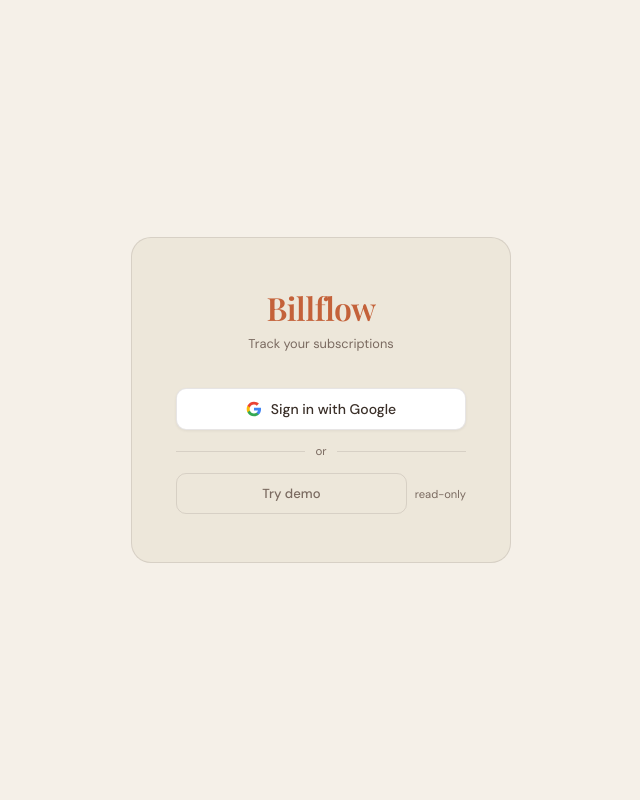
After one commit to joefarrelly/billflow, a Flask app: page /login in a window 1280 px wide. The commit adds this page. Shown: the whole page, without its empty margins (319-959 px from the left). Run offline with Flask 3, Linux system fonts and the light colour scheme; parts of the project's set-up code (start-up, migrations or seed data) failed here and were passed over.

Commit message:
Require login, add demo user, remove anonymous mode
- Unauthenticated / redirects to new /login page
- /auth/demo logs in as demo@billflow.app (seeded at startup)
- Write routes return 403 for demo account
- Remove localStorage-based anonymous mode and /api/migrate
- Replace browser alert/confirm with inline modal errors and confirm modal

```diff
--- a/app.py
+++ b/app.py
@@ -6,6 +6,8 @@ from flask_login import LoginManager, login_user, logout_user, current_user
 from models import db, User, Subscription
 
 app = Flask(__name__)
+
+DEMO_EMAIL = "demo@billflow.app"
 _db_url = os.environ.get("DATABASE_URL")
 if not _db_url:
     raise RuntimeError(
@@ -46,7 +48,16 @@ def load_user(user_id):
 
 @app.route("/")
 def index():
-    return render_template("index.html")
+    if not current_user.is_authenticated:
+        return redirect(url_for("login"))
+    return render_template("index.html", email=current_user.email)
+
+
+@app.route("/login")
+def login():
+    if current_user.is_authenticated:
+        return redirect(url_for("index"))
+    return render_template("login.html")
 
 
 @app.route("/auth/google")
@@ -90,10 +101,19 @@ def auth_callback():
     return redirect(url_for("index"))
 
 
+@app.route("/auth/demo")
+def auth_demo():
+    user = User.query.filter_by(email=DEMO_EMAIL).first()
+    if not user:
+        return "Demo user not found", 500
+    login_user(user, remember=True)
+    return redirect(url_for("index"))
+
+
 @app.route("/logout")
 def logout():
     logout_user()
-    return redirect(url_for("index"))
+    return redirect(url_for("login"))
 
 
 @app.route("/api/me")
@@ -119,6 +139,8 @@ def list_subs():
 def create_sub():
     if not current_user.is_authenticated:
         return jsonify({"error": "not authenticated"}), 401
+    if current_user.email == DEMO_EMAIL:
+        return jsonify({"error": "demo account is read-only"}), 403
     data = request.get_json(force=True)
     sub = Subscription(
         user_id=current_user.id,
@@ -140,6 +162,8 @@ def create_sub():
 def update_sub(sub_id):
     if not current_user.is_authenticated:
         return jsonify({"error": "not authenticated"}), 401
+    if current_user.email == DEMO_EMAIL:
+        return jsonify({"error": "demo account is read-only"}), 403
     sub = Subscription.query.filter_by(
         id=sub_id, user_id=current_user.id
     ).first_or_404()
@@ -161,6 +185,8 @@ def update_sub(sub_id):
 def delete_sub(sub_id):
     if not current_user.is_authenticated:
         return jsonify({"error": "not authenticated"}), 401
+    if current_user.email == DEMO_EMAIL:
+        return jsonify({"error": "demo account is read-only"}), 403
     sub = Subscription.query.filter_by(
         id=sub_id, user_id=current_user.id
     ).first_or_404()
@@ -193,39 +219,75 @@ def save_settings():
     return jsonify(current_user.get_settings())
 
 
-@app.route("/api/migrate", methods=["POST"])
-def migrate():
-    if not current_user.is_authenticated:
-        return jsonify({"error": "not authenticated"}), 401
-    existing = Subscription.query.filter_by(user_id=current_user.id).count()
-    if existing > 0:
-        subs = (
-            Subscription.query.filter_by(user_id=current_user.id)
-            .order_by(Subscription.day)
-            .all()
-        )
-        return jsonify([s.to_dict() for s in subs])
-    for data in request.get_json(force=True) or []:
-        db.session.add(
-            Subscription(
-                user_id=current_user.id,
-                name=data["name"],
-                amount=float(data["amount"]),
-                frequency=data["freq"],
-                day=int(data.get("day", 1)),
-                start_month=int(data.get("startMonth", 0)),
-                category=data.get("category", "other"),
-                color=data.get("color", "#888"),
-                icon=data.get("icon"),
-            )
-        )
-    db.session.commit()
-    subs = (
-        Subscription.query.filter_by(user_id=current_user.id)
-        .order_by(Subscription.day)
-        .all()
-    )
-    return jsonify([s.to_dict() for s in subs])
+def seed_demo_user():
+    with app.app_context():
+        user = User.query.filter_by(email=DEMO_EMAIL).first()
+        if not user:
+            user = User(email=DEMO_EMAIL)
+            db.session.add(user)
+            db.session.flush()
+            demo_subs = [
+                Subscription(
+                    user_id=user.id,
+                    name="Netflix",
+                    amount=4.99,
+                    frequency="monthly",
+                    day=3,
+                    start_month=0,
+                    category="entertainment",
+                    color="#C4623A",
+                    icon="https://www.google.com/s2/favicons?domain=netflix.com&sz=64",
+                ),
+                Subscription(
+                    user_id=user.id,
+                    name="Spotify",
+                    amount=9.99,
+                    frequency="monthly",
+                    day=8,
+                    start_month=0,
+                    category="entertainment",
+                    color="#C4623A",
+                    icon="https://www.google.com/s2/favicons?domain=spotify.com&sz=64",
+                ),
+                Subscription(
+                    user_id=user.id,
+                    name="iCloud",
+                    amount=0.99,
+                    frequency="monthly",
+                    day=15,
+                    start_month=0,
+                    category="other",
+                    color="#C4623A",
+                    icon="https://www.google.com/s2/favicons?domain=icloud.com&sz=64",
+                ),
+                Subscription(
+                    user_id=user.id,
+                    name="Council Tax",
+                    amount=180.0,
+                    frequency="monthly",
+                    day=1,
+                    start_month=0,
+                    category="utilities",
+                    color="#C4623A",
+                    icon=None,
+                ),
+                Subscription(
+                    user_id=user.id,
+                    name="Amazon Prime",
+                    amount=95.0,
+                    frequency="annual",
+                    day=14,
+                    start_month=2,
+                    category="entertainment",
+                    color="#C4623A",
+                    icon="https://www.google.com/s2/favicons?domain=amazon.co.uk&sz=64",
+                ),
+            ]
+            db.session.add_all(demo_subs)
+            db.session.commit()
+
+
+seed_demo_user()
 
 
 if __name__ == "__main__":
--- /dev/null
+++ b/templates/login.html
@@ -0,0 +1,136 @@
+<!DOCTYPE html>
+<html lang="en">
+<head>
+  <meta charset="UTF-8">
+  <meta name="viewport" content="width=device-width, initial-scale=1.0">
+  <title>Billflow</title>
+  <link rel="preconnect" href="https://fonts.googleapis.com">
+  <link rel="preconnect" href="https://fonts.gstatic.com" crossorigin>
+  <link href="https://fonts.googleapis.com/css2?family=DM+Sans:wght@400;500;600&family=Playfair+Display:wght@600&display=swap" rel="stylesheet">
+  <style>
+    *, *::before, *::after { box-sizing: border-box; margin: 0; padding: 0; }
+    :root {
+      --bg: #F5F0E8;
+      --surface: #EDE7DA;
+      --ink: #3A2F28;
+      --ink-muted: #7A6A60;
+      --accent: #C4623A;
+      --accent-light: #D97A52;
+      --border: rgba(58,47,40,.12);
+    }
+    body {
+      font-family: 'DM Sans', sans-serif;
+      background: var(--bg);
+      color: var(--ink);
+      min-height: 100dvh;
+      display: flex;
+      align-items: center;
+      justify-content: center;
+      padding: 24px;
+    }
+    .card {
+      background: var(--surface);
+      border: 1px solid var(--border);
+      border-radius: 20px;
+      padding: 48px 44px;
+      width: 100%;
+      max-width: 380px;
+      display: flex;
+      flex-direction: column;
+      align-items: center;
+      gap: 0;
+    }
+    .logo {
+      font-family: 'Playfair Display', serif;
+      font-size: 2rem;
+      color: var(--accent);
+      letter-spacing: -.5px;
+      margin-bottom: 6px;
+    }
+    .tagline {
+      font-size: .8rem;
+      color: var(--ink-muted);
+      margin-bottom: 36px;
+    }
+    .btn {
+      width: 100%;
+      display: flex;
+      align-items: center;
+      justify-content: center;
+      gap: 9px;
+      padding: 11px 18px;
+      border-radius: 10px;
+      font-family: 'DM Sans', sans-serif;
+      font-size: .875rem;
+      font-weight: 500;
+      cursor: pointer;
+      text-decoration: none;
+      transition: opacity .15s, background .15s;
+      border: none;
+    }
+    .btn-google {
+      background: #fff;
+      color: #3A2F28;
+      border: 1px solid var(--border);
+      box-shadow: 0 1px 3px rgba(0,0,0,.06);
+      margin-bottom: 10px;
+    }
+    .btn-google:hover { opacity: .9; }
+    .btn-demo {
+      background: transparent;
+      color: var(--ink-muted);
+      border: 1px solid var(--border);
+      font-size: .82rem;
+    }
+    .btn-demo:hover { background: rgba(58,47,40,.05); color: var(--ink); }
+    .demo-row {
+      width: 100%;
+      display: flex;
+      align-items: center;
+      gap: 8px;
+    }
+    .demo-row a { flex: 1; }
+    .demo-note {
+      font-size: .7rem;
+      color: var(--ink-muted);
+      white-space: nowrap;
+    }
+    .divider {
+      width: 100%;
+      display: flex;
+      align-items: center;
+      gap: 10px;
+      margin: 4px 0 14px;
+    }
+    .divider-line { flex: 1; height: 1px; background: var(--border); }
+    .divider-text { font-size: .72rem; color: var(--ink-muted); }
+  </style>
+</head>
+<body>
+  <div class="card">
+    <div class="logo">Billflow</div>
+    <div class="tagline">Track your subscriptions</div>
+
+    <a href="/auth/google" class="btn btn-google">
+      <svg width="16" height="16" viewBox="0 0 24 24" fill="none" xmlns="http://www.w3.org/2000/svg">
+        <path d="M22.56 12.25c0-.78-.07-1.53-.2-2.25H12v4.26h5.92c-.26 1.37-1.04 2.53-2.21 3.31v2.77h3.57C21.36 18.1 22.56 15.3 22.56 12.25z" fill="#4285F4"/>
+        <path d="M12 23c2.97 0 5.46-.98 7.28-2.66l-3.57-2.77c-.98.66-2.23 1.06-3.71 1.06-2.86 0-5.29-1.93-6.16-4.53H2.18v2.84C3.99 20.53 7.7 23 12 23z" fill="#34A853"/>
+        <path d="M5.84 14.09c-.22-.66-.35-1.36-.35-2.09s.13-1.43.35-2.09V7.07H2.18C1.43 8.55 1 10.22 1 12s.43 3.45 1.18 4.93l3.66-2.84z" fill="#FBBC05"/>
+        <path d="M12 5.38c1.62 0 3.06.56 4.21 1.64l3.15-3.15C17.45 2.09 14.97 1 12 1 7.7 1 3.99 3.47 2.18 7.07l3.66 2.84C6.71 7.31 9.14 5.38 12 5.38z" fill="#EA4335"/>
+      </svg>
+      Sign in with Google
+    </a>
+
+    <div class="divider">
+      <div class="divider-line"></div>
+      <div class="divider-text">or</div>
+      <div class="divider-line"></div>
+    </div>
+
+    <div class="demo-row">
+      <a href="/auth/demo" class="btn btn-demo">Try demo</a>
+      <span class="demo-note">read-only</span>
+    </div>
+  </div>
+</body>
+</html>
```
Also changed, not shown: CLAUDE.md (+12 -14 lines), templates/index.html (+75 -76 lines).
